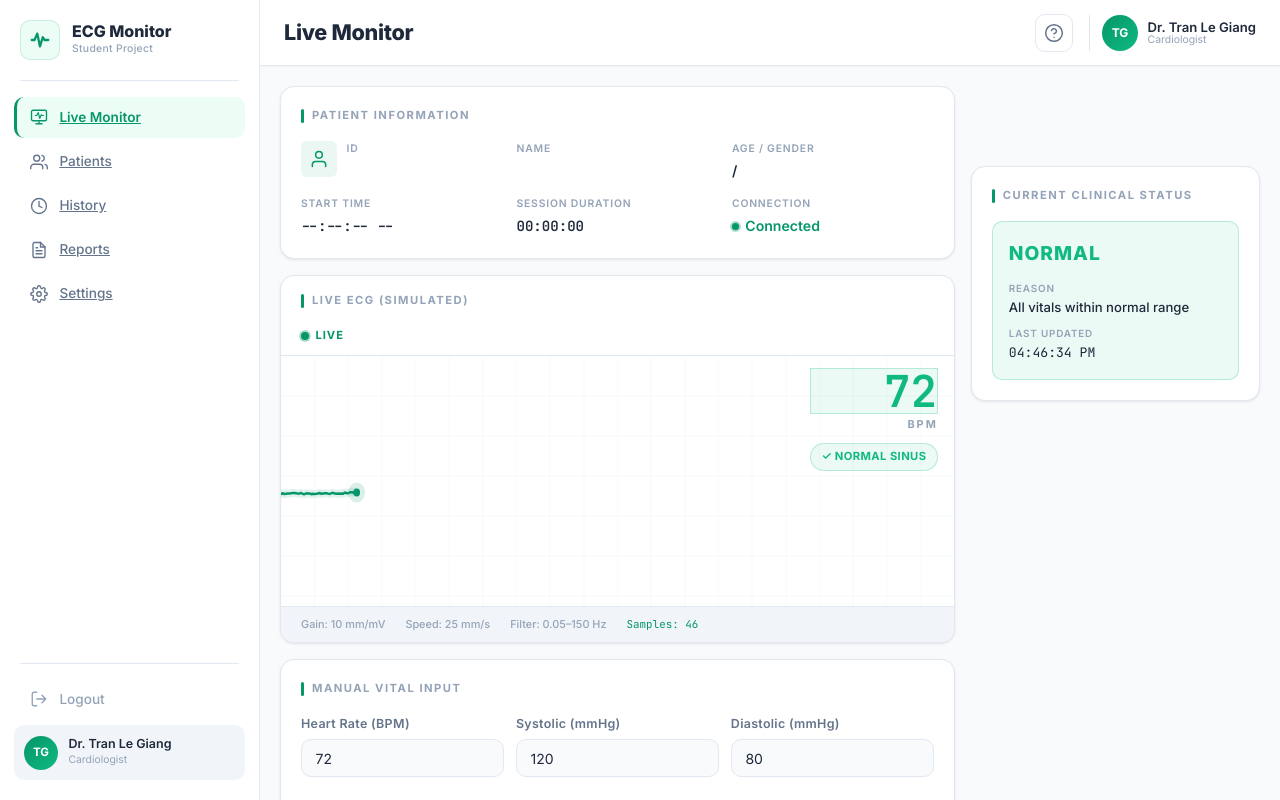
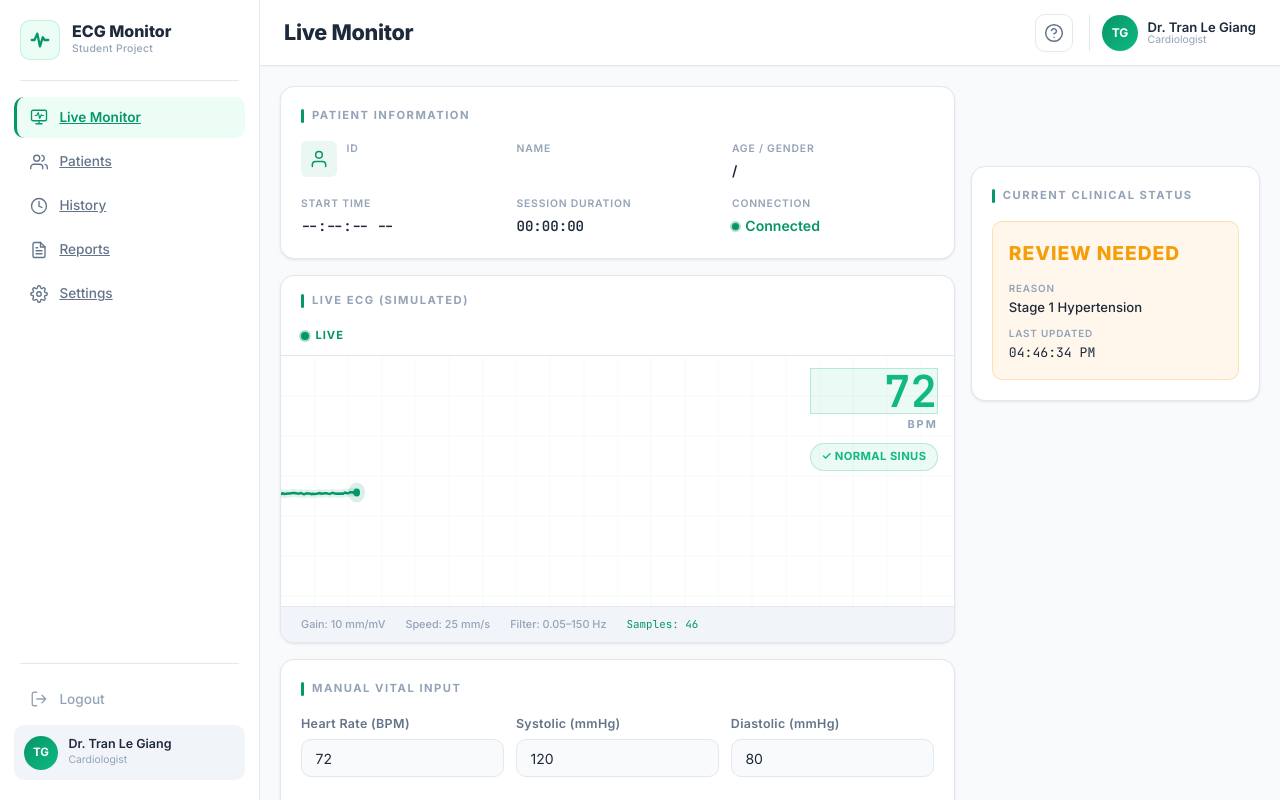
Before and after one commit to khoibill6/Ecg-Monitor, a Vue app: page /live-monitor in a window 1280 px wide. Shown: the top 800 px of the page. Built offline with nearby package versions, Linux system fonts and the light colour scheme; no server answers; the database is empty; sample sign-in values are in the browser's storage.

Commit message:
display changes

```diff
--- a/src/stores/patient.js
+++ b/src/stores/patient.js
@@ -59,31 +59,57 @@ export const usePatientStore = defineStore('patient', () => {
 
   // ── Clinical Status (computed based on vitals) ─────────
   const clinicalStatus = computed(() => {
-    const bpm = currentBPM.value
     const sys = systolicBP.value
     const dia = diastolicBP.value
-    const { tachycardia, bradycardia, systolicHigh, diastolicHigh } = alarmSettings.value
+    const bpm = currentBPM.value
+    const { tachycardia, bradycardia } = alarmSettings.value
 
-    // Critical: abnormal HR
-    if (bpm > tachycardia + 30 || bpm < bradycardia - 15) {
+    // 1. Evaluate Heart Rate (Severity: 0=Normal, 1=Review, 2=Critical)
+    let hrLevel = 0
+    let hrReason = ''
+    if (bpm > tachycardia + 20 || bpm <= bradycardia - 15) {
+      hrLevel = 2
+      hrReason = bpm > tachycardia ? 'Severe Tachycardia' : 'Severe Bradycardia'
+    } else if (bpm > tachycardia || bpm < bradycardia) {
+      hrLevel = 1
+      hrReason = bpm > tachycardia ? 'Tachycardia' : 'Bradycardia'
+    }
+
+    // 2. Evaluate Blood Pressure (AHA Guidelines)
+    let bpLevel = 0
+    let bpReason = ''
+    if (sys >= 140 || dia >= 90) {
+      bpLevel = 2 // Stage 2 Hypertension -> Critical/High Alert
+      bpReason = 'Stage 2 Hypertension'
+    } else if (sys >= 130 || dia >= 80) {
+      bpLevel = 1 // Stage 1 Hypertension -> Review
+      bpReason = 'Stage 1 Hypertension'
+    } else if (sys >= 120 && sys < 130 && dia < 80) {
+      bpLevel = 1 // Elevated BP -> Review
+      bpReason = 'Elevated Blood Pressure'
+    }
+
+    // 3. Worst Parameter Wins Logic
+    const maxLevel = Math.max(hrLevel, bpLevel)
+
+    if (maxLevel === 2) {
       return {
         level: 'CRITICAL',
         color: 'danger',
-        reason: bpm > tachycardia + 30 ? 'Severe tachycardia detected' : 'Severe bradycardia detected'
+        reason: hrLevel === 2 ? hrReason : bpReason
       }
-    }
-    // Review: elevated BP or moderate HR anomaly
-    if (sys > systolicHigh || dia > diastolicHigh || bpm > tachycardia || bpm < bradycardia - 5) {
+    } else if (maxLevel === 1) {
       return {
         level: 'REVIEW NEEDED',
         color: 'warning',
-        reason: sys > systolicHigh ? 'Elevated blood pressure' : bpm > tachycardia ? 'Elevated heart rate' : 'Low heart rate'
+        reason: hrLevel === 1 ? hrReason : bpReason
       }
     }
+
     return {
       level: 'NORMAL',
       color: 'normal',
-      reason: 'All vitals within normal range'
+      reason: 'All vitals within normal limits'
     }
   })
 
```
